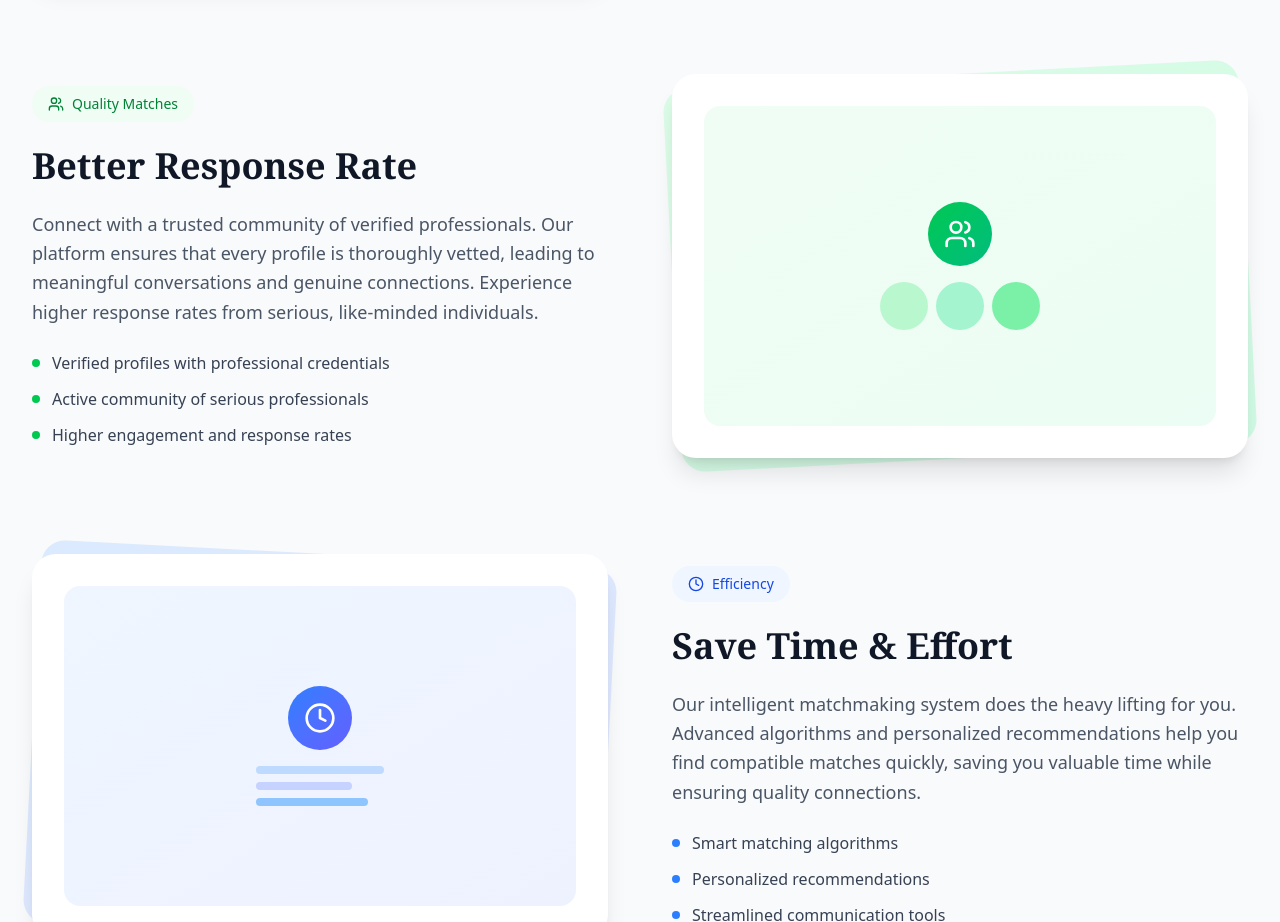
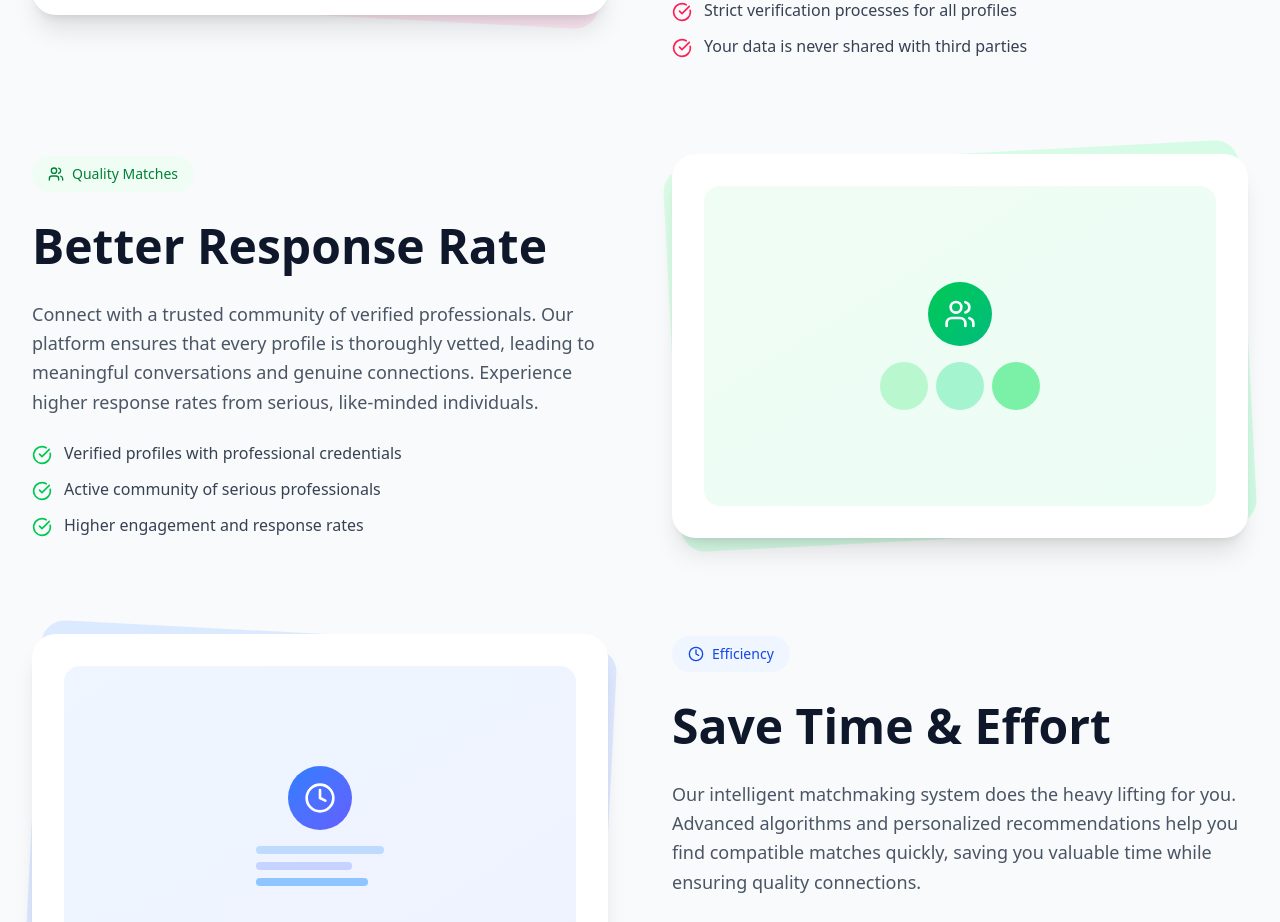
Before and after one commit to groviaus/WeTooMedia-Metrimonial, a Next.js app: page / in a window 1280 px wide. Shown: the part 1878-2800 px from the top of the page. Built offline with nearby package versions, Linux system fonts and the light colour scheme.

Commit message:
Add detailed features section to index.jsx, showcasing key benefits with dynamic rendering and improved layout for enhanced user engagement.

```diff
--- a/src/app/features/index.jsx
+++ b/src/app/features/index.jsx
@@ -1,6 +1,117 @@
-import { Shield, Users, Clock, Star } from "lucide-react";
+import { Shield, Users, Clock, Star, CheckCircle } from "lucide-react";
 
 const index = () => {
+  const features = [
+    {
+      id: 1,
+      icon: Shield,
+      badge: "Privacy First",
+      title: "100% Confidential Service",
+      description: "Your privacy is our top priority. We implement enterprise-grade security measures to ensure your personal information remains completely confidential. Our platform is designed with the highest standards of data protection, giving you peace of mind while searching for your life partner.",
+      points: [
+        "End-to-end encryption for all communications",
+        "Strict verification processes for all profiles",
+        "Your data is never shared with third parties"
+      ],
+      colors: {
+        bg: "from-rose-100 to-pink-100",
+        content: "from-rose-50 to-pink-50",
+        icon: "from-rose-500 to-pink-500",
+        badge: "bg-rose-50 text-rose-700",
+        bullet: "text-rose-500",
+        border: "border-rose-200"
+      },
+      imageContent: {
+        type: "circle",
+        elements: [{ className: "w-24 h-24 border-4 border-rose-200 rounded-full mx-auto" }]
+      }
+    },
+    {
+      id: 2,
+      icon: Users,
+      badge: "Quality Matches",
+      title: "Better Response Rate",
+      description: "Connect with a trusted community of verified professionals. Our platform ensures that every profile is thoroughly vetted, leading to meaningful conversations and genuine connections. Experience higher response rates from serious, like-minded individuals.",
+      points: [
+        "Verified profiles with professional credentials",
+        "Active community of serious professionals",
+        "Higher engagement and response rates"
+      ],
+      colors: {
+        bg: "from-green-100 to-emerald-100",
+        content: "from-green-50 to-emerald-50",
+        icon: "from-green-500 to-emerald-500",
+        badge: "bg-green-50 text-green-700",
+        bullet: "text-green-500"
+      },
+      imageContent: {
+        type: "circles",
+        elements: [
+          { className: "w-12 h-12 bg-green-200 rounded-full" },
+          { className: "w-12 h-12 bg-emerald-200 rounded-full" },
+          { className: "w-12 h-12 bg-green-300 rounded-full" }
+        ]
+      }
+    },
+    {
+      id: 3,
+      icon: Clock,
+      badge: "Efficiency",
+      title: "Save Time & Effort",
+      description: "Our intelligent matchmaking system does the heavy lifting for you. Advanced algorithms and personalized recommendations help you find compatible matches quickly, saving you valuable time while ensuring quality connections.",
+      points: [
+        "Smart matching algorithms",
+        "Personalized recommendations",
+        "Streamlined communication tools"
+      ],
+      colors: {
+        bg: "from-blue-100 to-indigo-100",
+        content: "from-blue-50 to-indigo-50",
+        icon: "from-blue-500 to-indigo-500",
+        badge: "bg-blue-50 text-blue-700",
+        bullet: "text-blue-500"
+      },
+      imageContent: {
+        type: "bars",
+        elements: [
+          { className: "w-32 h-2 bg-blue-200 rounded-full" },
+          { className: "w-24 h-2 bg-indigo-200 rounded-full" },
+          { className: "w-28 h-2 bg-blue-300 rounded-full" }
+        ]
+      }
+    },
+    {
+      id: 4,
+      icon: Star,
+      badge: "Exclusive Network",
+      title: "Strong Bureaucrat Network",
+      description: "Our founder has genuine connections within bureaucrat circles, ensuring access to an exclusive network of IAS, IPS officers, doctors, judges, and State PCS officers. This insider network provides you with opportunities to connect with the most suitable matches.",
+      points: [
+        "Direct access to bureaucrat circles",
+        "Verified profiles from government services",
+        "Exclusive networking opportunities"
+      ],
+      colors: {
+        bg: "from-purple-100 to-violet-100",
+        content: "from-purple-50 to-violet-50",
+        icon: "from-purple-500 to-violet-500",
+        badge: "bg-purple-50 text-purple-700",
+        bullet: "text-purple-500"
+      },
+      imageContent: {
+        type: "grid",
+        elements: [
+          { className: "w-8 h-8 bg-purple-200 rounded-full" },
+          { className: "w-8 h-8 bg-violet-200 rounded-full" },
+          { className: "w-8 h-8 bg-purple-300 rounded-full" },
+          { className: "w-8 h-8 bg-violet-300 rounded-full" },
+          { className: "w-8 h-8 bg-purple-200 rounded-full" },
+          { className: "w-8 h-8 bg-violet-200 rounded-full" }
+        ]
+      }
+    }
+  ];
+
   return (
     <>
       {/* Features Section */}
@@ -29,146 +140,27 @@ const index = () => {
             </p>
           </div>
 
-          {/* Feature 1: 100% Confidential Service */}
-          <div className="grid lg:grid-cols-2 gap-12 lg:gap-16 items-center mb-20 lg:mb-24">
+          {features.map((feature, index) => {
+            const IconComponent = feature.icon;
+            const isEven = index % 2 === 0;
+            const isLast = index === features.length - 1;
+
+            return (
+              <div key={feature.id} className={`grid lg:grid-cols-2 gap-12 lg:gap-16 items-center ${!isLast ? 'mb-20 lg:mb-24' : ''}`}>
                 {/* Image */}
-            <div className="order-2 lg:order-1">
+                <div className={isEven ? "order-2 lg:order-1" : "order-1 lg:order-2"}>
                   <div className="relative">
-                <div className="absolute inset-0 bg-gradient-to-br from-rose-100 to-pink-100 rounded-3xl transform rotate-3"></div>
+                    <div className={`absolute inset-0 bg-gradient-to-br ${feature.colors.bg} rounded-3xl transform ${isEven ? 'rotate-3' : '-rotate-3'}`}></div>
                     <div className="relative bg-white rounded-3xl p-8 shadow-xl">
-                  <div className="w-full h-80 bg-gradient-to-br from-rose-50 to-pink-50 rounded-2xl flex items-center justify-center">
+                      <div className={`w-full h-80 bg-gradient-to-br ${feature.colors.content} rounded-2xl flex items-center justify-center`}>
                         <div className="text-center">
-                      <div className="w-16 h-16 bg-gradient-to-br from-rose-500 to-pink-500 rounded-full flex items-center justify-center mx-auto mb-4">
-                        <Shield className="w-8 h-8 text-white" />
+                          <div className={`w-16 h-16 bg-gradient-to-br ${feature.colors.icon} rounded-full flex items-center justify-center mx-auto mb-4`}>
+                            <IconComponent className="w-8 h-8 text-white" />
                           </div>
-                      <div className="w-24 h-24 border-4 border-rose-200 rounded-full mx-auto"></div>
-                    </div>
-                  </div>
-                </div>
-              </div>
-            </div>
-
-            {/* Content */}
-            <div className="order-1 lg:order-2">
-              <div className="space-y-6">
-                <div className="inline-flex items-center px-4 py-2 bg-rose-50 text-rose-700 rounded-full text-sm font-medium">
-                  <Shield className="w-4 h-4 mr-2" />
-                  Privacy First
-                </div>
-                <h3 className="text-3xl lg:text-4xl font-bold text-gray-900 font-serif">
-                  100% Confidential Service
-                </h3>
-                <p className="text-lg text-gray-600 leading-relaxed">
-                  Your privacy is our top priority. We implement
-                  enterprise-grade security measures to ensure your personal
-                  information remains completely confidential. Our platform is
-                  designed with the highest standards of data protection, giving
-                  you peace of mind while searching for your life partner.
-                </p>
-                <ul className="space-y-3">
-                  <li className="flex items-start">
-                    <div className="w-2 h-2 bg-rose-500 rounded-full mt-2 mr-3 flex-shrink-0"></div>
-                    <span className="text-gray-700">
-                      End-to-end encryption for all communications
-                    </span>
-                  </li>
-                  <li className="flex items-start">
-                    <div className="w-2 h-2 bg-rose-500 rounded-full mt-2 mr-3 flex-shrink-0"></div>
-                    <span className="text-gray-700">
-                      Strict verification processes for all profiles
-                    </span>
-                  </li>
-                  <li className="flex items-start">
-                    <div className="w-2 h-2 bg-rose-500 rounded-full mt-2 mr-3 flex-shrink-0"></div>
-                    <span className="text-gray-700">
-                      Your data is never shared with third parties
-                    </span>
-                  </li>
-                </ul>
-              </div>
-            </div>
-          </div>
-
-          {/* Feature 2: Better Response */}
-          <div className="grid lg:grid-cols-2 gap-12 lg:gap-16 items-center mb-20 lg:mb-24">
-            {/* Content */}
-            <div>
-              <div className="space-y-6">
-                <div className="inline-flex items-center px-4 py-2 bg-green-50 text-green-700 rounded-full text-sm font-medium">
-                  <Users className="w-4 h-4 mr-2" />
-                  Quality Matches
-                </div>
-                <h3 className="text-3xl lg:text-4xl font-bold text-gray-900 font-serif">
-                  Better Response Rate
-                </h3>
-                <p className="text-lg text-gray-600 leading-relaxed">
-                  Connect with a trusted community of verified professionals.
-                  Our platform ensures that every profile is thoroughly vetted,
-                  leading to meaningful conversations and genuine connections.
-                  Experience higher response rates from serious, like-minded
-                  individuals.
-                </p>
-                <ul className="space-y-3">
-                  <li className="flex items-start">
-                    <div className="w-2 h-2 bg-green-500 rounded-full mt-2 mr-3 flex-shrink-0"></div>
-                    <span className="text-gray-700">
-                      Verified profiles with professional credentials
-                    </span>
-                  </li>
-                  <li className="flex items-start">
-                    <div className="w-2 h-2 bg-green-500 rounded-full mt-2 mr-3 flex-shrink-0"></div>
-                    <span className="text-gray-700">
-                      Active community of serious professionals
-                    </span>
-                  </li>
-                  <li className="flex items-start">
-                    <div className="w-2 h-2 bg-green-500 rounded-full mt-2 mr-3 flex-shrink-0"></div>
-                    <span className="text-gray-700">
-                      Higher engagement and response rates
-                    </span>
-                  </li>
-                </ul>
-              </div>
-            </div>
-
-            {/* Image */}
-            <div>
-              <div className="relative">
-                <div className="absolute inset-0 bg-gradient-to-br from-green-100 to-emerald-100 rounded-3xl transform -rotate-3"></div>
-                <div className="relative bg-white rounded-3xl p-8 shadow-xl">
-                  <div className="w-full h-80 bg-gradient-to-br from-green-50 to-emerald-50 rounded-2xl flex items-center justify-center">
-                    <div className="text-center">
-                      <div className="w-16 h-16 bg-gradient-to-br from-green-500 to-emerald-500 rounded-full flex items-center justify-center mx-auto mb-4">
-                        <Users className="w-8 h-8 text-white" />
-                      </div>
-                      <div className="flex justify-center space-x-2">
-                        <div className="w-12 h-12 bg-green-200 rounded-full"></div>
-                        <div className="w-12 h-12 bg-emerald-200 rounded-full"></div>
-                        <div className="w-12 h-12 bg-green-300 rounded-full"></div>
-                      </div>
-                    </div>
-                  </div>
-                </div>
-              </div>
-            </div>
-          </div>
-
-          {/* Feature 3: Save Time & Effort */}
-          <div className="grid lg:grid-cols-2 gap-12 lg:gap-16 items-center mb-20 lg:mb-24">
-            {/* Image */}
-            <div className="order-2 lg:order-1">
-              <div className="relative">
-                <div className="absolute inset-0 bg-gradient-to-br from-blue-100 to-indigo-100 rounded-3xl transform rotate-3"></div>
-                <div className="relative bg-white rounded-3xl p-8 shadow-xl">
-                  <div className="w-full h-80 bg-gradient-to-br from-blue-50 to-indigo-50 rounded-2xl flex items-center justify-center">
-                    <div className="text-center">
-                      <div className="w-16 h-16 bg-gradient-to-br from-blue-500 to-indigo-500 rounded-full flex items-center justify-center mx-auto mb-4">
-                        <Clock className="w-8 h-8 text-white" />
-                      </div>
-                      <div className="space-y-2">
-                        <div className="w-32 h-2 bg-blue-200 rounded-full"></div>
-                        <div className="w-24 h-2 bg-indigo-200 rounded-full"></div>
-                        <div className="w-28 h-2 bg-blue-300 rounded-full"></div>
+                          <div className={feature.imageContent.type === "circles" ? "flex justify-center space-x-2" : feature.imageContent.type === "grid" ? "grid grid-cols-3 gap-2" : "space-y-2"}>
+                            {feature.imageContent.elements.map((element, i) => (
+                              <div key={i} className={element.className}></div>
+                            ))}
                           </div>
                         </div>
                       </div>
@@ -177,111 +169,31 @@ const index = () => {
                 </div>
 
                 {/* Content */}
-            <div className="order-1 lg:order-2">
+                <div className={isEven ? "order-1 lg:order-2" : "order-2 lg:order-1"}>
                   <div className="space-y-6">
-                <div className="inline-flex items-center px-4 py-2 bg-blue-50 text-blue-700 rounded-full text-sm font-medium">
-                  <Clock className="w-4 h-4 mr-2" />
-                  Efficiency
+                    <div className={`inline-flex items-center px-4 py-2 ${feature.colors.badge} rounded-full text-sm font-medium`}>
+                      <IconComponent className="w-4 h-4 mr-2" />
+                      {feature.badge}
                     </div>
-                <h3 className="text-3xl lg:text-4xl font-bold text-gray-900 font-serif">
-                  Save Time & Effort
+                    <h3 className="text-4xl md:text-5xl font-bold text-slate-900 leading-tight">
+                      {feature.title}
                     </h3>
                     <p className="text-lg text-gray-600 leading-relaxed">
-                  Our intelligent matchmaking system does the heavy lifting for
-                  you. Advanced algorithms and personalized recommendations help
-                  you find compatible matches quickly, saving you valuable time
-                  while ensuring quality connections.
+                      {feature.description}
                     </p>
                     <ul className="space-y-3">
-                  <li className="flex items-start">
-                    <div className="w-2 h-2 bg-blue-500 rounded-full mt-2 mr-3 flex-shrink-0"></div>
-                    <span className="text-gray-700">
-                      Smart matching algorithms
-                    </span>
+                      {feature.points.map((point, i) => (
+                        <li key={i} className="flex items-start">
+                          <CheckCircle className={`w-5 h-5 ${feature.colors.bullet} rounded-full mt-1 mr-3 flex-shrink-0`}/>
+                          <span className="text-gray-700">{point}</span>
                         </li>
-                  <li className="flex items-start">
-                    <div className="w-2 h-2 bg-blue-500 rounded-full mt-2 mr-3 flex-shrink-0"></div>
-                    <span className="text-gray-700">
-                      Personalized recommendations
-                    </span>
-                  </li>
-                  <li className="flex items-start">
-                    <div className="w-2 h-2 bg-blue-500 rounded-full mt-2 mr-3 flex-shrink-0"></div>
-                    <span className="text-gray-700">
-                      Streamlined communication tools
-                    </span>
-                  </li>
+                      ))}
                     </ul>
                   </div>
                 </div>
               </div>
-
-          {/* Feature 4: Strong Bureaucrat Network */}
-          <div className="grid lg:grid-cols-2 gap-12 lg:gap-16 items-center">
-            {/* Content */}
-            <div>
-              <div className="space-y-6">
-                <div className="inline-flex items-center px-4 py-2 bg-purple-50 text-purple-700 rounded-full text-sm font-medium">
-                  <Star className="w-4 h-4 mr-2" />
-                  Exclusive Network
-                </div>
-                <h3 className="text-3xl lg:text-4xl font-bold text-gray-900 font-serif">
-                  Strong Bureaucrat Network
-                </h3>
-                <p className="text-lg text-gray-600 leading-relaxed">
-                  Our founder has genuine connections within bureaucrat circles,
-                  ensuring access to an exclusive network of IAS, IPS officers,
-                  doctors, judges, and State PCS officers. This insider network
-                  provides you with opportunities to connect with the most
-                  suitable matches.
-                </p>
-                <ul className="space-y-3">
-                  <li className="flex items-start">
-                    <div className="w-2 h-2 bg-purple-500 rounded-full mt-2 mr-3 flex-shrink-0"></div>
-                    <span className="text-gray-700">
-                      Direct access to bureaucrat circles
-                    </span>
-                  </li>
-                  <li className="flex items-start">
-                    <div className="w-2 h-2 bg-purple-500 rounded-full mt-2 mr-3 flex-shrink-0"></div>
-                    <span className="text-gray-700">
-                      Verified profiles from government services
-                    </span>
-                  </li>
-                  <li className="flex items-start">
-                    <div className="w-2 h-2 bg-purple-500 rounded-full mt-2 mr-3 flex-shrink-0"></div>
-                    <span className="text-gray-700">
-                      Exclusive networking opportunities
-                    </span>
-                  </li>
-                </ul>
-              </div>
-            </div>
-
-            {/* Image */}
-            <div>
-              <div className="relative">
-                <div className="absolute inset-0 bg-gradient-to-br from-purple-100 to-violet-100 rounded-3xl transform -rotate-3"></div>
-                <div className="relative bg-white rounded-3xl p-8 shadow-xl">
-                  <div className="w-full h-80 bg-gradient-to-br from-purple-50 to-violet-50 rounded-2xl flex items-center justify-center">
-                    <div className="text-center">
-                      <div className="w-16 h-16 bg-gradient-to-br from-purple-500 to-violet-500 rounded-full flex items-center justify-center mx-auto mb-4">
-                        <Star className="w-8 h-8 text-white fill-current" />
-                      </div>
-                      <div className="grid grid-cols-3 gap-2">
-                        <div className="w-8 h-8 bg-purple-200 rounded-full"></div>
-                        <div className="w-8 h-8 bg-violet-200 rounded-full"></div>
-                        <div className="w-8 h-8 bg-purple-300 rounded-full"></div>
-                        <div className="w-8 h-8 bg-violet-300 rounded-full"></div>
-                        <div className="w-8 h-8 bg-purple-200 rounded-full"></div>
-                        <div className="w-8 h-8 bg-violet-200 rounded-full"></div>
-                      </div>
-                    </div>
-                  </div>
-                </div>
-              </div>
-            </div>
-          </div>
+            );
+          })}
         </div>
       </section>
     </>
```
Lines whose indentation alone changed are shown as unchanged.
